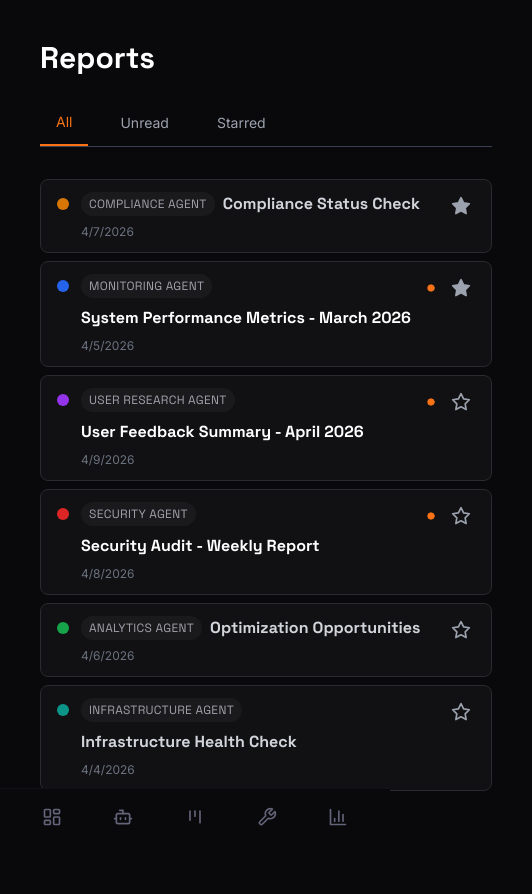
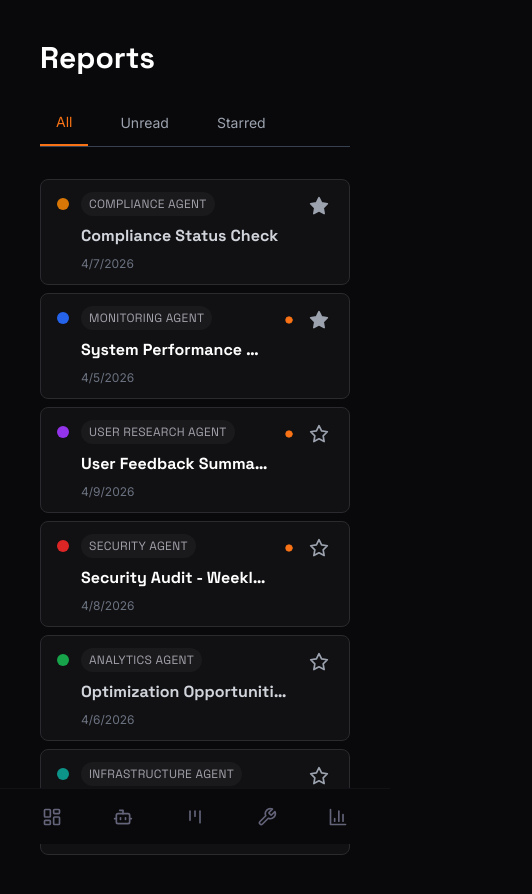
Before and after one commit to BigY0shi/agent-os, a Next.js app: page /reports in a window 390 px wide. Shown: the top 894 px of the page, 532 px wide, since content can reach past the window. Built offline with nearby package versions, Linux system fonts and the light colour scheme.

Commit message:
fix(layout): right-edge cutoff and kiosk scroll

```diff
--- a/app/layout.js
+++ b/app/layout.js
@@ -10,17 +10,15 @@ export default function RootLayout({ children }) {
   return (
     <html lang="en" data-theme="dark">
       <body className="bg-surface-950">
-        <div className="flex flex-row h-screen lg:h-auto">
-          {/* Sidebar */}
-          <Sidebar />
+        {/* Sidebar (fixed on lg+, bottom-nav on mobile) */}
+        <Sidebar />
 
-          {/* Main Content */}
-          <main className="flex-1 ml-0 lg:ml-[220px] min-h-screen pb-14 lg:pb-0">
-            <div className="p-4 lg:p-6 max-w-[1400px] mx-auto">
-              {children}
-            </div>
-          </main>
-        </div>
+        {/* Main Content — no flex, just margin-offset for the fixed sidebar */}
+        <main className="ml-0 lg:ml-[220px] min-h-screen pb-14 lg:pb-0 overflow-x-hidden">
+          <div className="p-4 lg:p-6 max-w-[1400px] mx-auto">
+            {children}
+          </div>
+        </main>
       </body>
     </html>
   );
```
